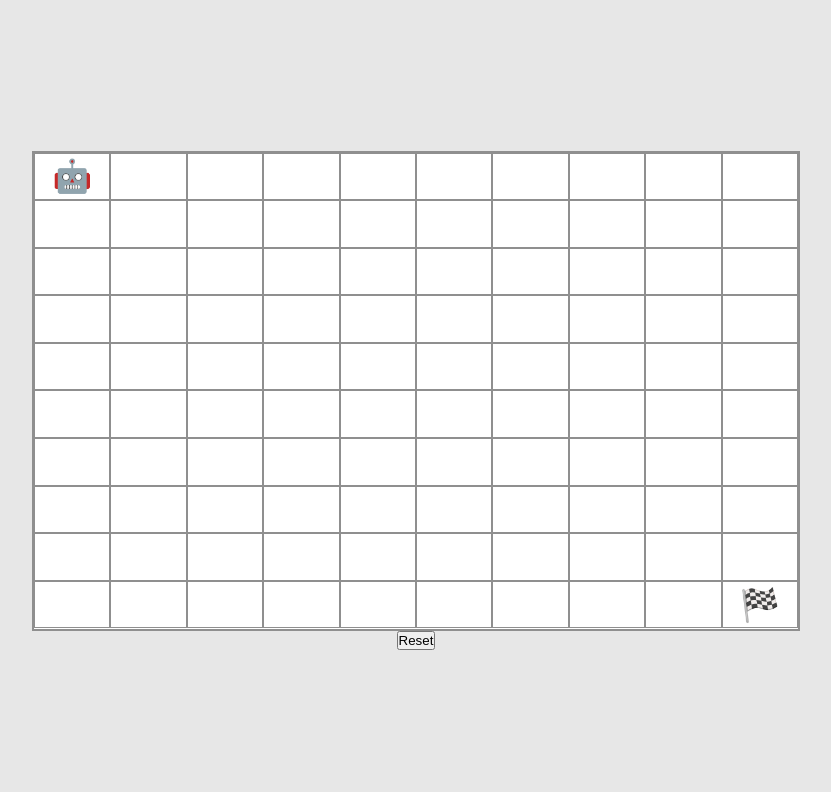
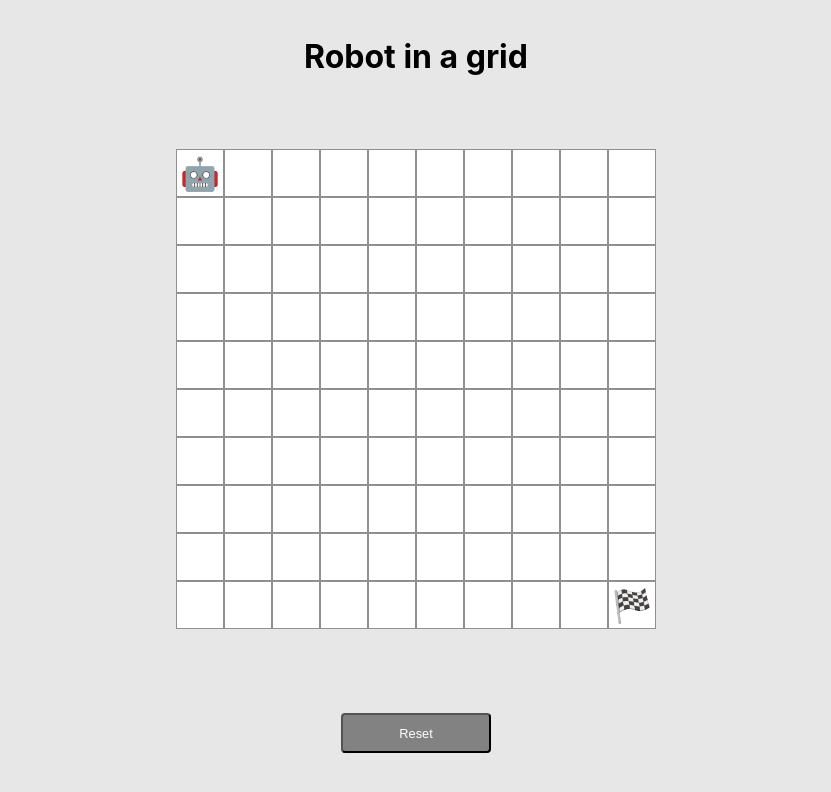
Before and after one commit to cesar3030/robot-in-a-grid, a website: page index.html in a window 1280 px wide. Shown: the whole page, without its empty margins (224-1055 px from the left). Drawn offline with Linux system fonts and the light colour scheme.

Commit message:
improving styling

```diff
--- a/index.html
+++ b/index.html
@@ -9,8 +9,9 @@
 </head>
 <body>
   <div class="wrapper">
+    <h1>Robot in a grid</h1>
     <div id="grid"></div>
-    <button onClick="initGame()">Reset</button>
+    <button class="btn" onClick="initGame()">Reset</button>
   </div>
   <script src="./game.js" type="text/javascript"></script>
   <script src="./render-game.js" type="text/javascript"></script>
--- a/styles.css
+++ b/styles.css
@@ -5,26 +5,33 @@
 }
 
 html, body, .wrapper {
-  height: 100%;
+  font-family: -apple-system, BlinkMacSystemFont, 'Segoe UI', Roboto, Oxygen, Ubuntu, Cantarell, 'Open Sans', 'Helvetica Neue', sans-serif;
 }
 
 body {
   background-color: #e7e7e7;
 }
 
+h1 {
+  text-align: center;
+}
+
 .wrapper {
+  height: 100vh;
+  width: 100vw;
   display: flex;
   flex-direction: column;
-  justify-content: center;
+  justify-content: space-around;
   align-items: center;
 }
 
 #grid {
   display: flex;
   flex-wrap: wrap;
-  width: 60%;
-  height: 60%;
-  border: 2px solid #8f8f8f;
+  width: 60vmin;
+  height: 60vmin;
+  /* border: 2px solid #8f8f8f; */
+  border-radius: 4px;
   background-color: #fff;
 }
 
@@ -32,12 +39,18 @@ body {
   font-size: 2em;
   margin: 0;
   padding: 0;
-  width: 10%;
-  height: 10%;
+  width: calc(60vmin / 10);
+  height: calc(60vmin / 10);
   border: 1px solid #8f8f8f;
   display: flex;
+  box-sizing: border-box;
+
   justify-content: center;
   align-items: center;
+}
+
+#grid > .cell:hover {
+  background-color: rgba(0, 0, 0, 0.20);
 }
 
 #grid > .path {
@@ -47,3 +60,21 @@ body {
 #grid > .forbidden {
   background-color: black;
 }
+
+#grid > .forbidden:hover {
+  background-color: rgba(1, 1, 1, 0.75);
+}
+
+.btn {
+  width: 150px;
+  height: 40px;
+  margin: 10px;
+  border-radius: 4px;
+  background-color: #828282;
+  color: white;
+  font-size: 0.8em;
+}
+
+.btn:focus {
+  outline: none;
+}
```
